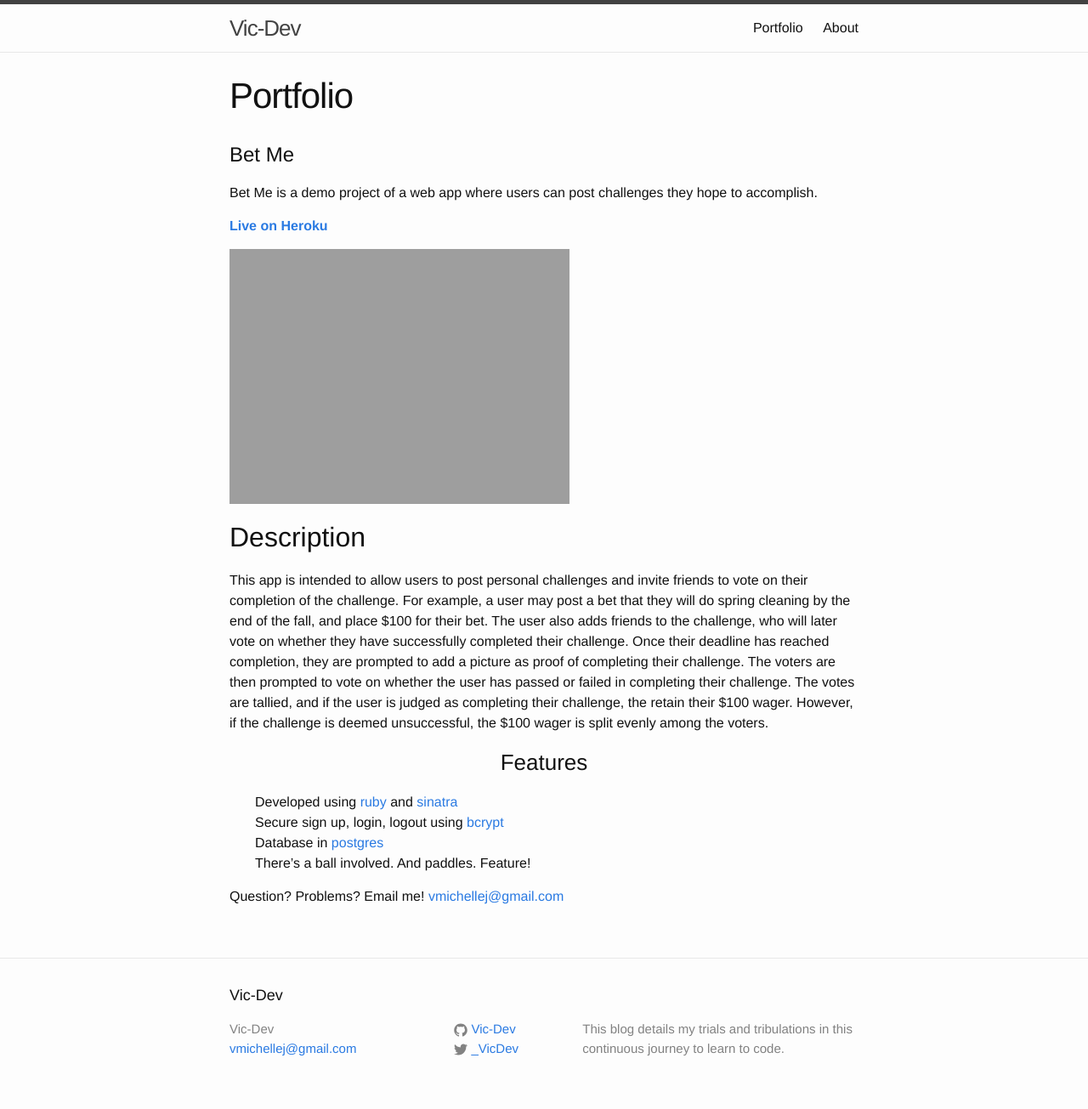
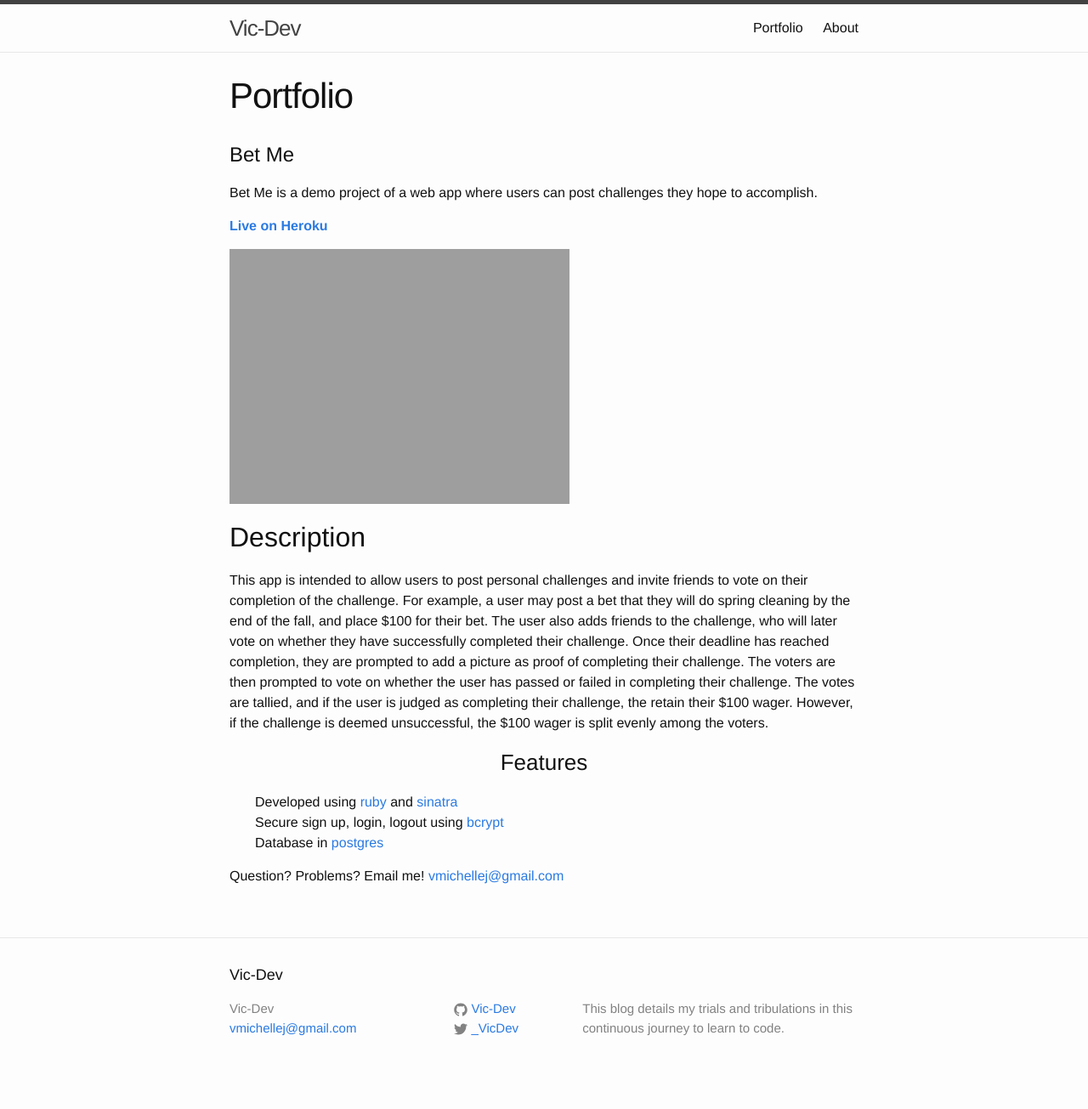
Before and after one commit to Vic-Dev/Vic-Dev.github.io, a Jekyll site: the page built from portfolio/bet-me/index.md, in a window 1280 px wide. Shown: the whole page at 85% size. Built offline with Jekyll 4.4.1, drawn with Linux system fonts in a browser that asks for light colours; after the commit the page ends 1281 px from its top, so only the background shows below that.

Commit message:
Fix bet-me

```diff
--- a/portfolio/bet-me/index.md
+++ b/portfolio/bet-me/index.md
@@ -21,6 +21,5 @@ This app is intended to allow users to post personal challenges and invite frien
 - Developed using [ruby](https://www.ruby-lang.org/en/) and [sinatra](http://www.sinatrarb.com/)
 - Secure sign up, login, logout using [bcrypt](https://github.com/codahale/bcrypt-ruby)
 - Database in [postgres](https://www.postgresql.org/)
-- There's a ball involved. And paddles. Feature!
 
 Question? Problems? Email me! <a href="mailto:{{ site.email }}">{{ site.email }}</a>
```
